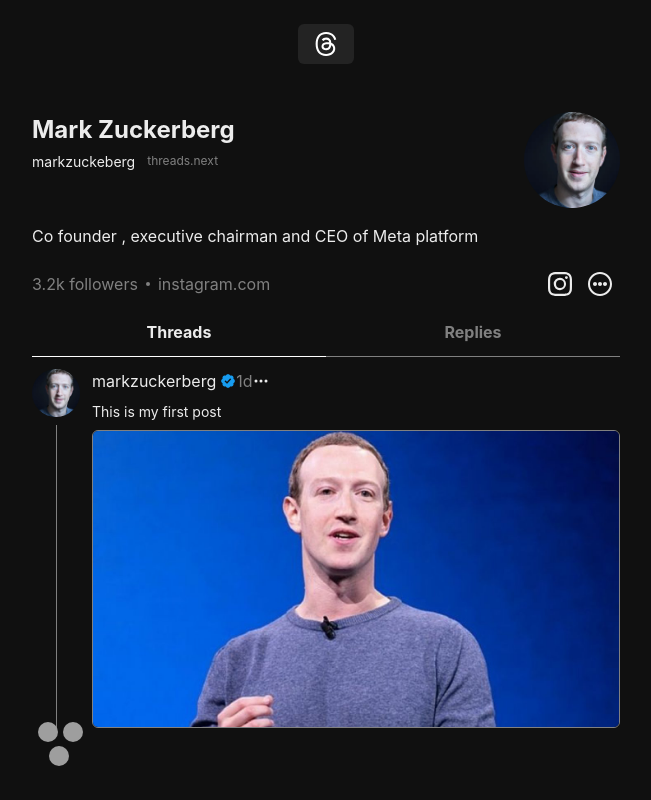
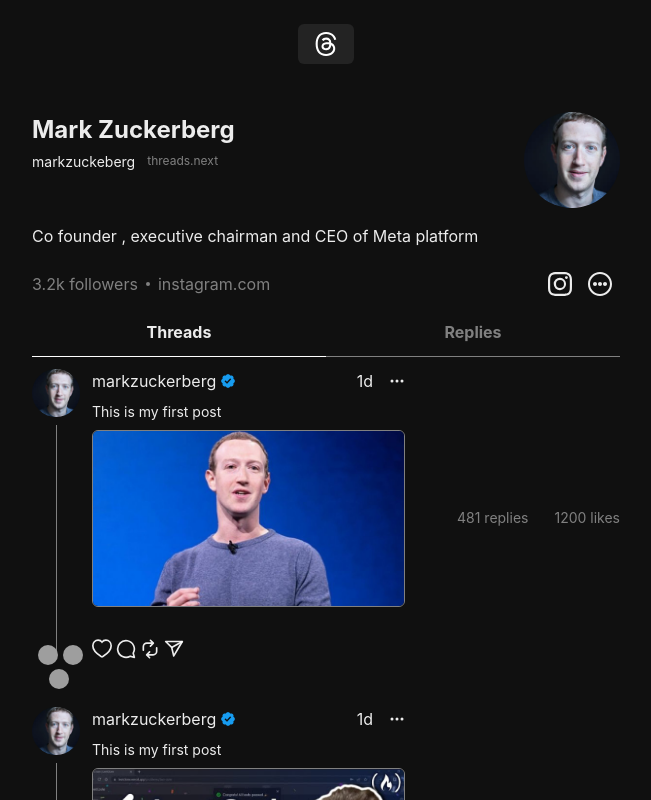
Before and after one commit to inehadev/Thread-client, a React (Vite) app: page / in a window 1280 px wide. Shown: the top 800 px of the page, without its empty margins (314-965 px from the left). Built offline with nearby package versions, Linux system fonts and the light colour scheme; grey boxes are pictures that could not be loaded.

Commit message:
complted userPost component and passed as props to the userPage

```diff
--- a/Components/Action.jsx
+++ b/Components/Action.jsx
@@ -12,7 +12,7 @@
 					role='img'
 					viewBox='0 0 24 22'
 					width='20'
-					// onClick={handleLikeAndUnlike}
+					onClick={()=>{setliked(!liked)}}
 				>
 					<path
 						d='M1 7.66c0 4.575 3.899 9.086 9.987 12.934.338.203.74.406 1.013.406.283 0 .686-.203 1.013-.406C19.1 16.746 23 12.234 23 7.66 23 3.736 20.245 1 16.672 1 14.603 1 12.98 1.94 12 3.352 11.042 1.952 9.408 1 7.328 1 3.766 1 1 3.736 1 7.66Z'
@@ -41,6 +41,14 @@
 					></path>
 				</svg>
 
+				<RepostSVG />
+				<ShareSVG />
+
+
+
+
+
+
 
 
 
@@ -48,4 +56,57 @@
   )
 }
 
-export default Action
+export default Action;
+
+const RepostSVG = () => {
+	return (
+		<svg
+			aria-label='Repost'
+			color='currentColor'
+			fill='currentColor'
+			height='20'
+			role='img'
+			viewBox='0 0 24 24'
+			width='20'
+		>
+			<title>Repost</title>
+			<path
+				fill=''
+				d='M19.998 9.497a1 1 0 0 0-1 1v4.228a3.274 3.274 0 0 1-3.27 3.27h-5.313l1.791-1.787a1 1 0 0 0-1.412-1.416L7.29 18.287a1.004 1.004 0 0 0-.294.707v.001c0 .023.012.042.013.065a.923.923 0 0 0 .281.643l3.502 3.504a1 1 0 0 0 1.414-1.414l-1.797-1.798h5.318a5.276 5.276 0 0 0 5.27-5.27v-4.228a1 1 0 0 0-1-1Zm-6.41-3.496-1.795 1.795a1 1 0 1 0 1.414 1.414l3.5-3.5a1.003 1.003 0 0 0 0-1.417l-3.5-3.5a1 1 0 0 0-1.414 1.414l1.794 1.794H8.27A5.277 5.277 0 0 0 3 9.271V13.5a1 1 0 0 0 2 0V9.271a3.275 3.275 0 0 1 3.271-3.27Z'
+			></path>
+		</svg>
+	);
+};
+
+const ShareSVG = () => {
+	return (
+		<svg
+			aria-label='Share'
+			color=''
+			fill='rgb(243, 245, 247)'
+			height='20'
+			role='img'
+			viewBox='0 0 24 24'
+			width='20'
+		>
+			<title>Share</title>
+			<line
+				fill='none'
+				stroke='currentColor'
+				strokeLinejoin='round'
+				strokeWidth='2'
+				x1='22'
+				x2='9.218'
+				y1='3'
+				y2='10.083'
+			></line>
+			<polygon
+				fill='none'
+				points='11.698 20.334 22 3.001 2 3.001 9.218 10.084 11.698 20.334'
+				stroke='currentColor'
+				strokeLinejoin='round'
+				strokeWidth='2'
+			></polygon>
+		</svg>
+	);
+};
--- a/Components/UserPost.jsx
+++ b/Components/UserPost.jsx
@@ -6,10 +6,12 @@
 const UserPost = ({postIMG , postTitle , likes , replies}) => {
     const[liked, setliked] = useState(false);
   return (
+    <>
     <Link to={'/markzuckerberg/post/i'}>
         <Flex gap={3} mb={4} py={3}>
             <Flex flexDirection={"column"} alignItems={"center"}>
                 <Avatar size="md" name="Mark Zuckerberg" src='/zuck-avatar.png' />
+
                     <Box w="1px" h={"full"} bg={"gray"} my={2} > </Box>
                         <Box position={"relative"} w={"full"}>
                         <Avatar
@@ -42,49 +44,55 @@
 
                     </Box>
 
+
             </Flex>
+
             <Flex  flex={1} flexDirection={"column"} gap={2}>
                 <Flex justifyContent={"space-between"} w={"full"}>
                     <Flex w={"full"} alignItems={"center"}>
-                        <Text fontsize = {"sm"} fontweinght={"bold"}>
+                        <Text fontsize = {"sm"} fontWeinght={"bold"}>
                             markzuckerberg
                         </Text>
                         <Image src='/verified.png' w={4} h={4} ml={1}/>
-                        <Text fontStyle={"sm"} color={"gray"}>
-                            1d
-                        </Text>
-                        <BsThreeDots/>
 
-                    </Flex>
+                        </Flex>
+
+                       <Flex gap={4} alignItems={"center"}>
+							<Text fontStyle={"sm"} color={"gray.light"}>
+								1d
+							</Text>
+							<BsThreeDots />
+						</Flex>
+
                 </Flex>
+
                 <Text fontSize={"sm"}>This is my first post</Text>
 
+                {postIMG && (
                     <Box borderRadius={6} overflow={"hidden"} border={"1px solid"} borderColor={"gray"}>
-                    <Image src='/post1.png' alt='Post Image' w="full" />
-                    </Box>
+                    <Image src={postIMG} w="full" />
+                    </Box> )}
+
+                <Flex gap={3} my={1}></Flex>
+                <Action liked={liked} setliked={setliked} />
+                </Flex>
+
+                <Flex ml={10} gap={3} alignItems={"center"}>
+                    <Text color={"gray"} fontSize={"sm"}>{replies} replies</Text>
+                    <Box w={0.5 } borderRadius={"full"} bg={"gray"}></Box>
+                    <Text color={"gray"} fontSize={"sm"}>{likes} likes</Text>
+                </Flex>
+                </Flex>
 
 
-                {/* <Flex gap={3} my={1}>
-                    <Actions liked={liked} setliked={setliked} />
-                </Flex>
-                <Flex gap={2} alignItems={"center"}>
-                <Text color={"gray.light"} fontSize='sm' >
-                {replies} replies
-            </Text>
-            <Box w={0.5} h={0.5} borderRadius={"full"} bg={"gray"}>
-                <Text color={"gray"} fontsize='sm'>
-                    {likes} likes
-                </Text>
-            </Box>
-                </Flex> */}
+                </Link>
 
-                <Flex gap={3} my={1}></Flex>
-                {/* <Action/> */}
 
-            </Flex>
-        </Flex>
 
-    </Link>
+
+
+
+            </>
   )
 }
 
--- a/Pages/Userpage.jsx
+++ b/Pages/Userpage.jsx
@@ -1,13 +1,13 @@
 import React from "react";
-import Header from "../Components/Header";
 import UserHeader from "../Components/UserHeader";
 import UserPost from "../Components/UserPost";
 export default function Userpage (){
     return(
         <>
          <UserHeader/>
-         <UserPost/>
-
+         <UserPost likes={1200} replies={481} postIMG='/post1.png' postTitle={"Let's talk about Threads"}/>
+         <UserPost likes={1200} replies={481} postIMG='/post2.png' postTitle={"Let's talk about Threads"}/>
+         <UserPost likes={1200} replies={481} postIMG='/post3.png' postTitle={"Let's talk about Threads"}/>
         </>
     )
 }
```
